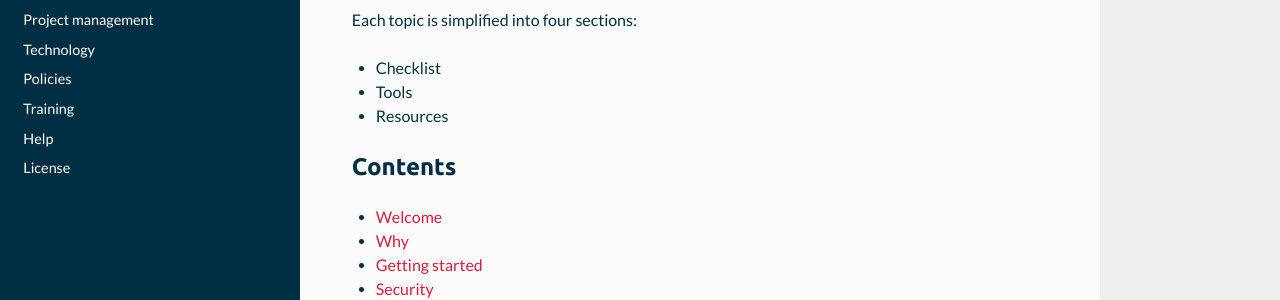
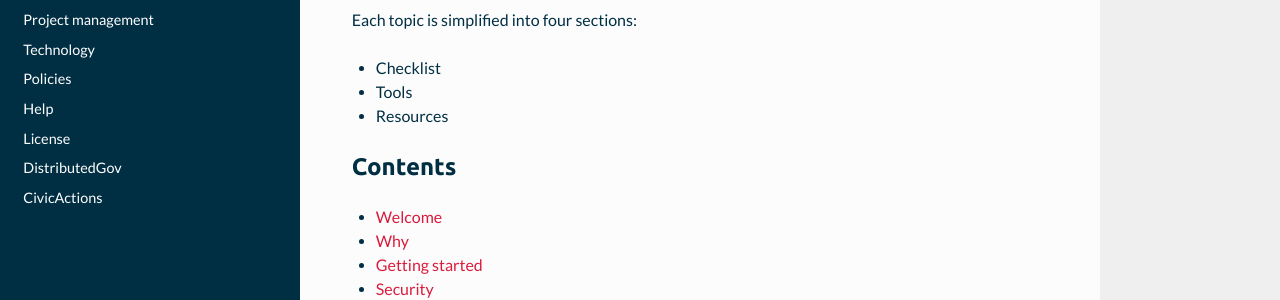
Before and after one commit to distributedgov/guide, an MkDocs documentation site: the page built from docs/README.md, in a window 1280 px wide. Shown: the part 458-758 px from the top of the page. Built offline with MkDocs 1.6.1, drawn with Linux system fonts in a browser that asks for light colours; nearby versions of some CDN libraries; old or Windows-style settings are respelled for this version of MkDocs.

Commit message:
Update mkdocs.yml

```diff
--- a/mkdocs.yml
+++ b/mkdocs.yml
@@ -20,9 +20,10 @@ pages:
     - Project management: project-management.md
     - Technology: technology.md
     - Policies: policies.md
-    - Training: training.md
     - Help: help.md
     - License: license-info.md
+    - DistributedGov: "https://distributedgov.org"
+    - CivicActions: "https://civicactions.com"
 
 markdown_extensions:
     - toc:
```
